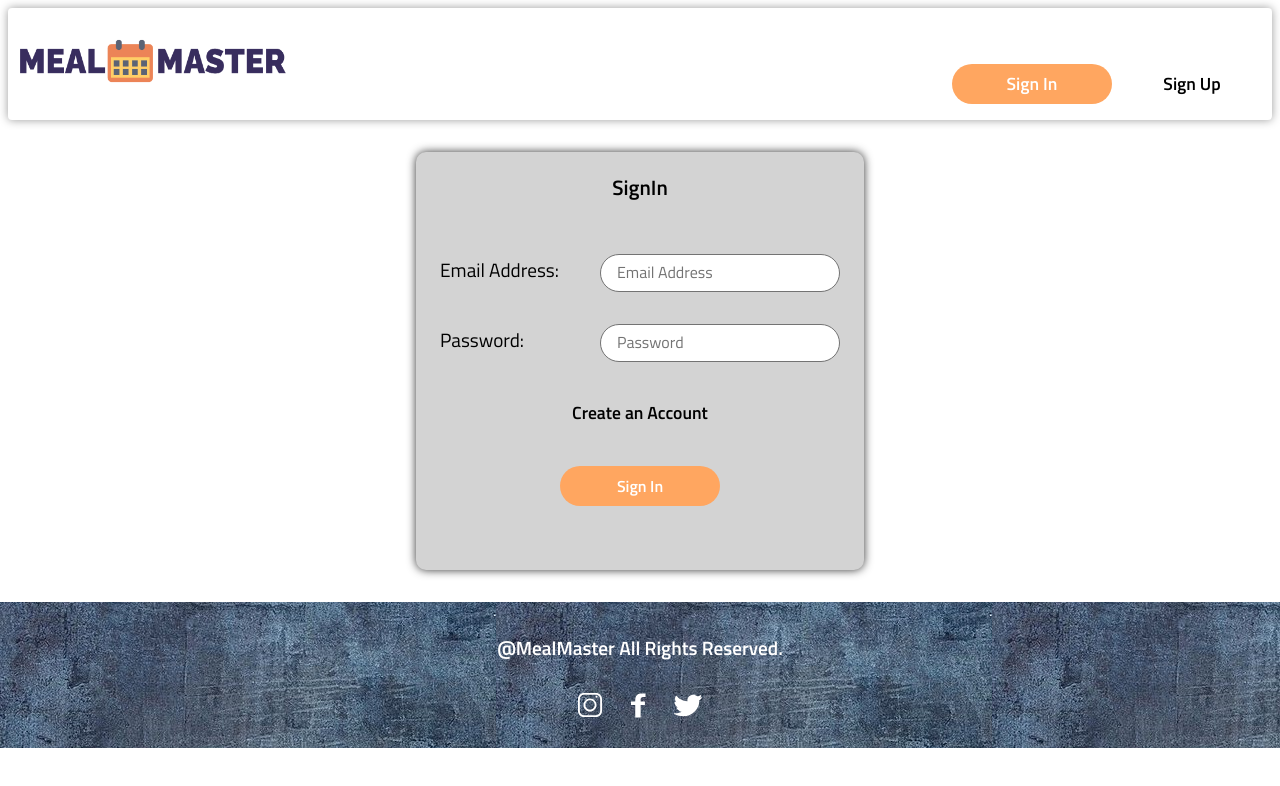
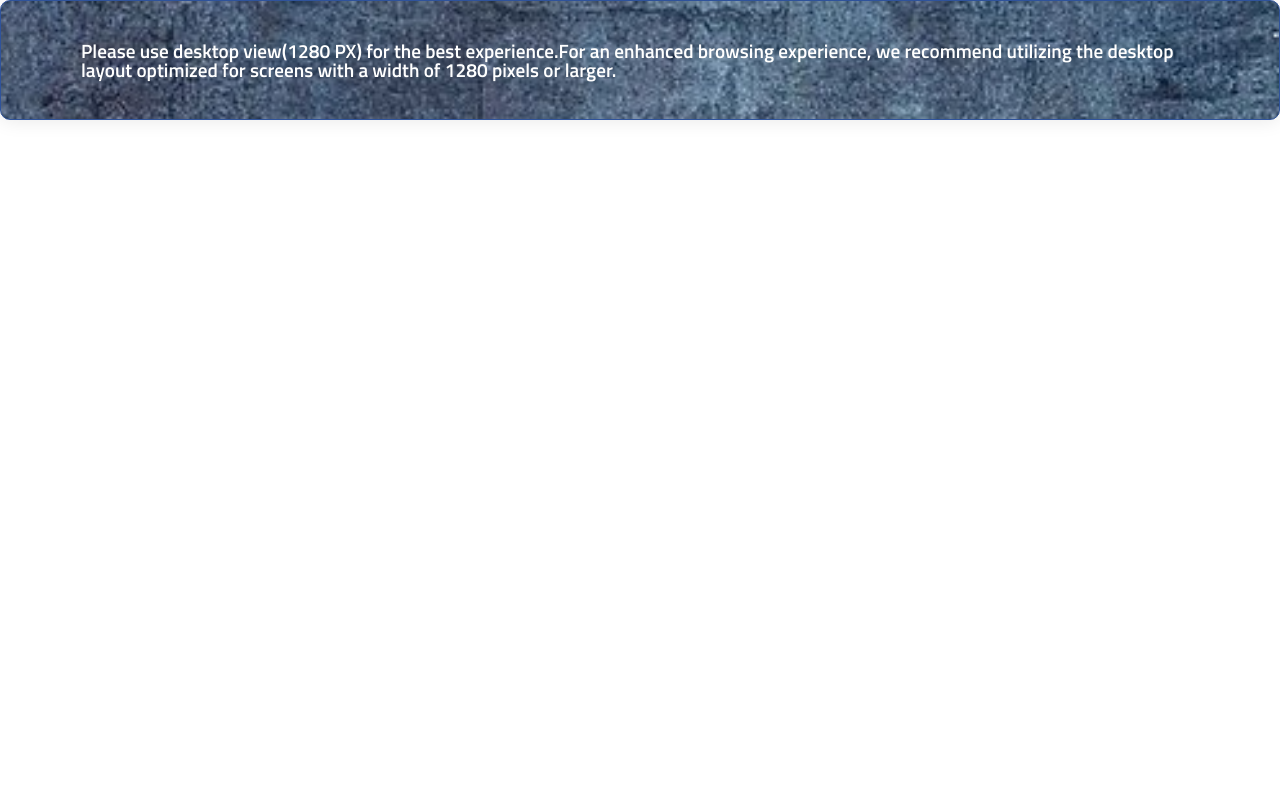
Before and after one commit to trupti-patil23/git-mealmaster, a React (Create React App) app: page / in a window 1280 px wide. Shown: the top 786 px of the page. Built offline with nearby package versions, Linux system fonts and the light colour scheme.

Commit message:
Added screenwidth condition, Application will be visible only for 1280px

```diff
--- a/src/App.jsx
+++ b/src/App.jsx
@@ -18,8 +18,20 @@ function App() {
   const [userData, setUserData] = useState({});
   const [loggedIn, setLoggedIn] = useState(false);
   const [headerImageUrl, setHeaderImageUrl] = useState(UserProfileImage);
+  const [isDesktop, setIsDesktop] = useState(window.innerWidth > 1280);
 
   useEffect(() => {
+
+    const handleResize = () => {
+      if (window.innerWidth < 1280) {
+        setIsDesktop(false);
+      } else {
+        setIsDesktop(true);
+      }
+    };
+
+    window.addEventListener('resize', handleResize);
+
     /**
    * Added to get User data using the token stored in local storage
    */
@@ -64,19 +76,30 @@ function App() {
   };
 
   return (
+    <>
+      {!isDesktop
+        ? (
+          <div className="apps">
+            Please use desktop view(1280 PX) for the best experience.For an enhanced browsing experience, we recommend utilizing the desktop layout optimized for screens with a width of 1280 pixels or larger.
+          </div>
+        )
+        : (
           <BrowserRouter>
-      <Header loggedIn={loggedIn} handleLogout={handleLogout}  headerImageUrl={headerImageUrl} userData={userData} />
+            <Header loggedIn={loggedIn} handleLogout={handleLogout} headerImageUrl={headerImageUrl} userData={userData} />
             <Routes>
               <Route path="/" element={loggedIn ? <HomePage userData={userData} /> : <SignIn setLoggedIn={setLoggedIn} setUserData={setUserData} />} />
               <Route path="/signup" element={<SignUp />} />
               <Route path="/homePage" element={loggedIn ? <HomePage userData={userData} /> : <SignIn setLoggedIn={setLoggedIn} setUserData={setUserData} />} />
-        <Route path="/userProfile" element={<UserProfie userData={userData} setHeaderImageUrl={setHeaderImageUrl}/>} />
+              <Route path="/userProfile" element={<UserProfie userData={userData} setHeaderImageUrl={setHeaderImageUrl} />} />
               <Route path="/createMealPlan" element={<CreateMealPlan userId={userData.id} />} />
               <Route path="/viewMealPlan" element={<ViewMealPlan userId={userData.id} />} />
             </Routes>
             <Footer />
             <ToastContainer />
           </BrowserRouter>
+        )
+      }
+    </>
   );
 }
 
--- a/src/App.scss
+++ b/src/App.scss
@@ -1,4 +1,7 @@
 @use "./../src/styles/partials/typography" as *;
+@use "./../src/styles/partials/variables" as *;
+@use "./../src/styles/partials/mixins" as *;
+
 
 * {
     box-sizing: border-box;
@@ -17,3 +20,20 @@ textarea {
     font-family: inherit;
     /* Inherits font from parent (body) */
 }
+
+.apps {
+    background-color: $table-background-color;
+    display: table-cell;
+    color: $primary-white;
+    padding: 2.5rem 5rem;
+    margin: 2rem 13rem;
+    border-radius: 10px;
+    width: 70%;
+    box-shadow: 0 0 20px rgba(0, 0, 0, 0.1);
+    border: 1px solid $table-heading-color;
+    animation: slideIn 1.5s ease;
+    align-self: center;
+    @include set-font(1.2rem, 1.2rem, 700);
+    background-image: url('./assets/images/footer.jpg');
+    background-size: cover;
+}
--- a/src/components/ViewMealPlan/ViewMealPlan.jsx
+++ b/src/components/ViewMealPlan/ViewMealPlan.jsx
@@ -197,21 +197,21 @@ const ViewMealPlan = ({ userId }) => {
 
                         <div className="view-meal__actions-row">
                             <div>
-                                <button className="view-meal__button"
+                                <button className="view-meal__button view-meal__button--download"
                                     onClick={() => { handleMealDownload(mealPlanId, mealPlan) }}>
                                     Download Meal Plan
                                 </button>
                             </div>
 
                             <div>
-                                <button className="view-meal__button"
+                                <button className="view-meal__button view-meal__button--download"
                                     onClick={() => handleIngredientsDownload(mealPlanId)}>
                                     Download Ingredients
                                 </button>
                             </div>
 
                             <div>
-                                <button className="view-meal__button"
+                                <button className="view-meal__button view-meal__button--delete"
                                     onClick={() => handleDeletePlan(mealPlanId)}>
                                     Delete Meal Plan
                                 </button>
--- a/src/components/ViewMealPlan/ViewMealPlan.scss
+++ b/src/components/ViewMealPlan/ViewMealPlan.scss
@@ -13,18 +13,33 @@
 
     &__button {
         @include set-button-style;
+        width: 14.5rem;
         padding: 1.5rem;
+
+        &--download {
+            background-image: url("../../assets/icons/SVG/download.png");
+            background-repeat: no-repeat;
+            background-position-y: center;
+            background-position-x:4%;
+        }
+
+        &--delete {
+            background-image: url("../../assets/icons/SVG/delete.png");            ;
+            background-repeat: no-repeat;
+            background-position-y: center;
+            background-position-x:7%;
+        }
     }
 
     &__message-box {
-        background-color:$table-background-color;
-        color:$table-heading-color;
+        background-color: $table-background-color;
+        color: $table-heading-color;
         padding: 2.5rem 5rem;
         margin: 2rem 13rem;
         border-radius: 10px;
-        width:70%;
+        width: 70%;
         box-shadow: 0 0 20px rgba(0, 0, 0, 0.1);
-        border:1px solid $table-heading-color;
+        border: 1px solid $table-heading-color;
         animation: slideIn 1.5s ease;
         align-self: center;
         @include set-font(1.2rem, 1.2rem, 700);
@@ -32,12 +47,13 @@
 
     @keyframes slideIn {
         0% {
-          transform: translateY(-20px);
-          opacity: 0;
+            transform: translateY(-20px);
+            opacity: 0;
         }
+
         100% {
-          transform: translateX(0);
-          opacity: 1;
+            transform: translateX(0);
+            opacity: 1;
         }
     }
 }
```
Also changed, not shown: src/pages/HomePage/HomePage.scss (+5 -5 lines), src/assets/icons/SVG/delete.png (added), src/assets/icons/SVG/download.png (added). Lines whose indentation alone changed are shown as unchanged.
